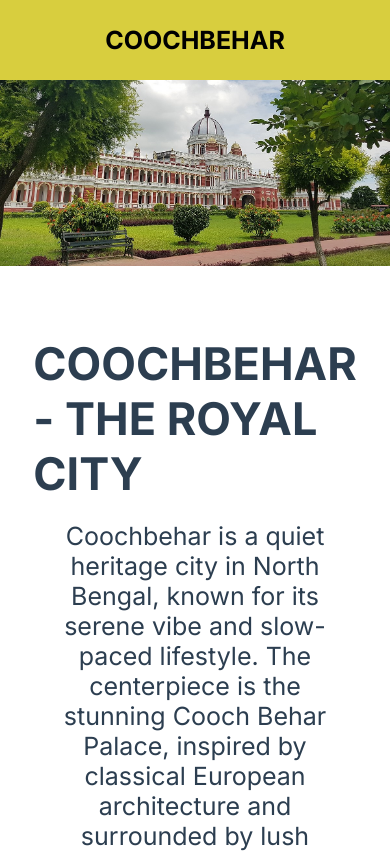
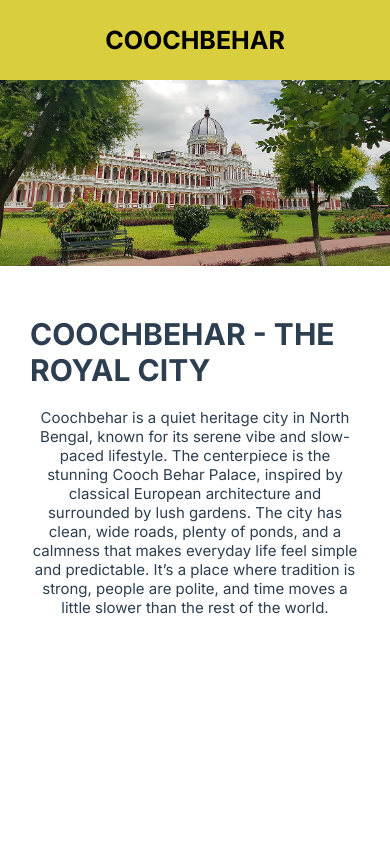
Before and after one commit to abk2191/coochbehar, a React (Vite) app: page / in a window 390 px wide. Shown: the top 853 px of the page. Built offline with nearby package versions, Linux system fonts and the light colour scheme; a web font is replaced by a local one.

Commit message:
Added new features

```diff
--- a/src/index.css
+++ b/src/index.css
@@ -86,4 +86,16 @@ body {
   .banner-image {
     height: auto;
   }
+
+  .city-description {
+    padding: 30px;
+  }
+
+  .city-description h2 {
+    font-size: 30px;
+  }
+
+  .city-description p {
+    font-size: 15px;
+  }
 }
```
